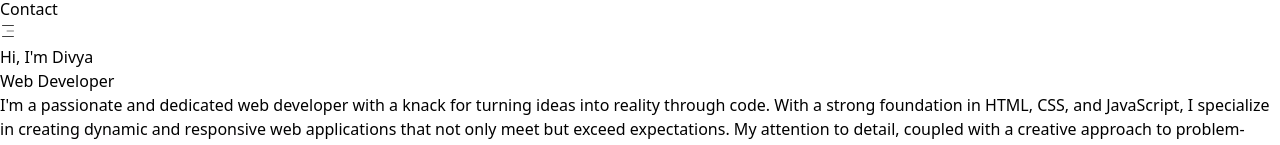
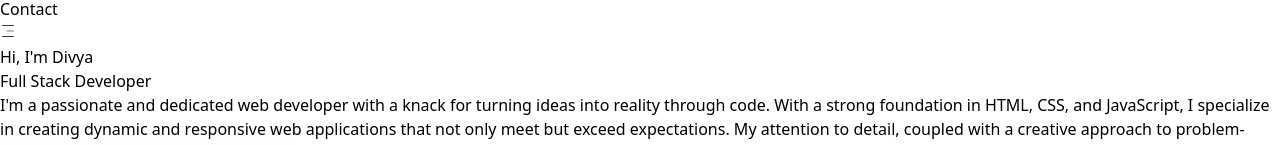
Before and after one commit to DivyaG7/Portfolio, a React (Vite) app: page / in a window 1280 px wide. Shown: the part 123-268 px from the top of the page. Built offline with nearby package versions, Linux system fonts and the light colour scheme.

Commit message:
first commit

```diff
--- a/src/Components/Banner.jsx
+++ b/src/Components/Banner.jsx
@@ -7,6 +7,7 @@ import { useEffect } from 'react'
 
 
 const Banner = () => {
+
     useEffect(() => {
         AOS.init({
             easing: 'ease-out-quart',
@@ -18,7 +19,7 @@ const Banner = () => {
     <div className="lg:px-56 px-10 lg:py-0 py-20 text-center gap-5 lg-text-start flex lg:flex-row flex-col-reverse justify-between lg:gap-28 items-center">
         <div className="h-full lg:py-40 flex flex-col justify-center mb-8 lg:items-start items-center text-white">
             <h1 data-aos="fade-right" className="text-[52px] font-semibold leading-normal">Hi, I'm Divya</h1>
-            <h2 data-aos="fade-right" className='mb-8'><span className='text-[32px] font-semibold text-fuchsia-500'>Web Developer</span></h2>
+            <h2 data-aos="fade-right" className='mb-8'><span className='text-[32px] font-semibold text-fuchsia-500'>Full Stack Developer</span></h2>
             {/* <p data-aos="fade-left" >I'm a passionate Frontend Developer with a strong background in crafting engaging and user-centric web experiences. With a keen eye for design and a knack for problem-solving, I strive to create intuitive and visually stunning interfaces that leave a lasting impression. From concept to implementation, I am dedicated to delivering high-quality solutions that meet both user needs and business objectives.</p> */}
             <p data-aos="fade-left" >I'm a passionate and dedicated web developer with a knack for turning ideas into reality through code. With a strong foundation in HTML, CSS, and JavaScript, I specialize in creating dynamic and responsive web applications that not only meet but exceed expectations. My attention to detail, coupled with a creative approach to problem-solving, allows me to craft seamless user experiences that leave a lasting impression.</p>
             <div className="flex mt-8 gap-2">
```
